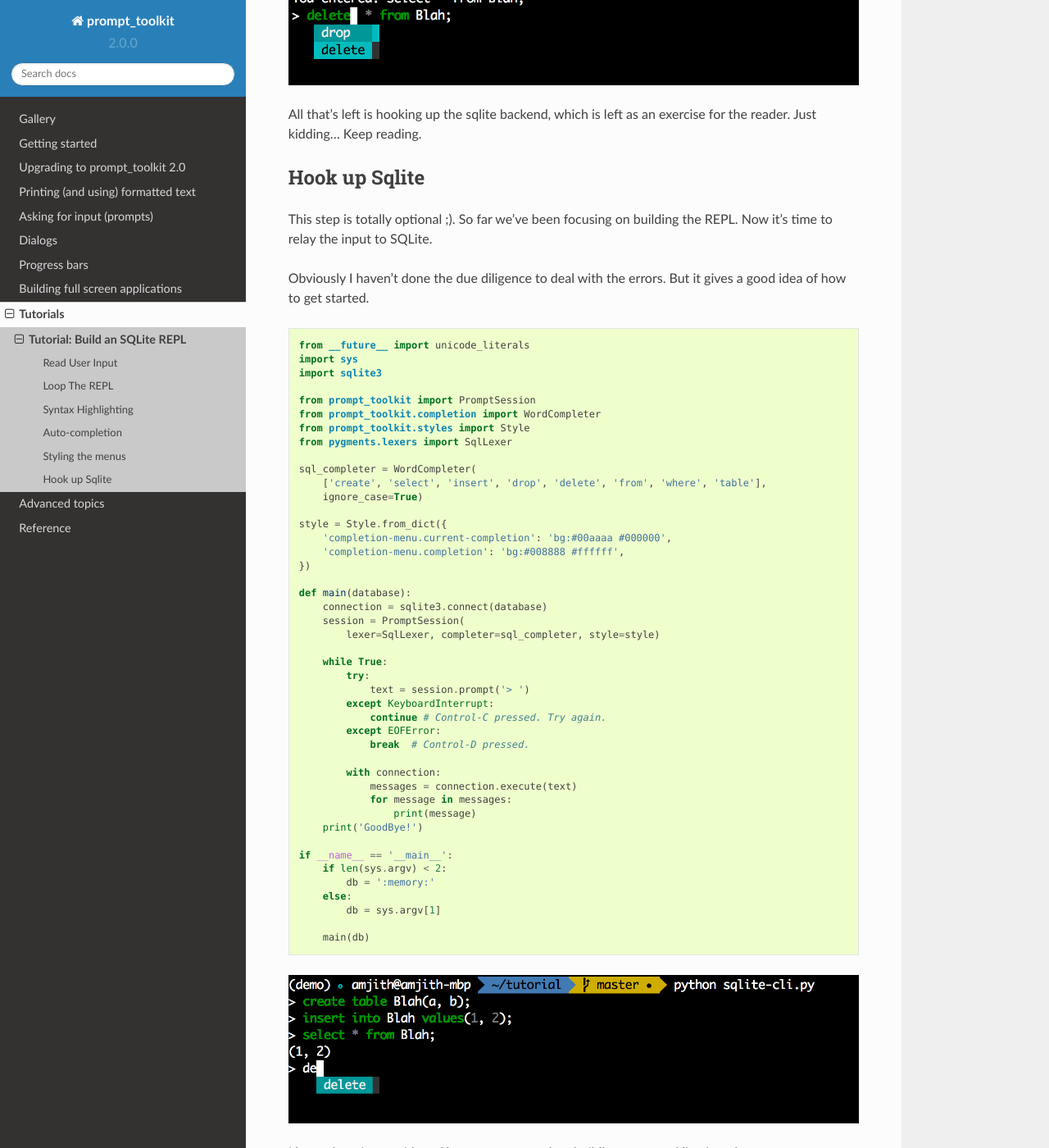
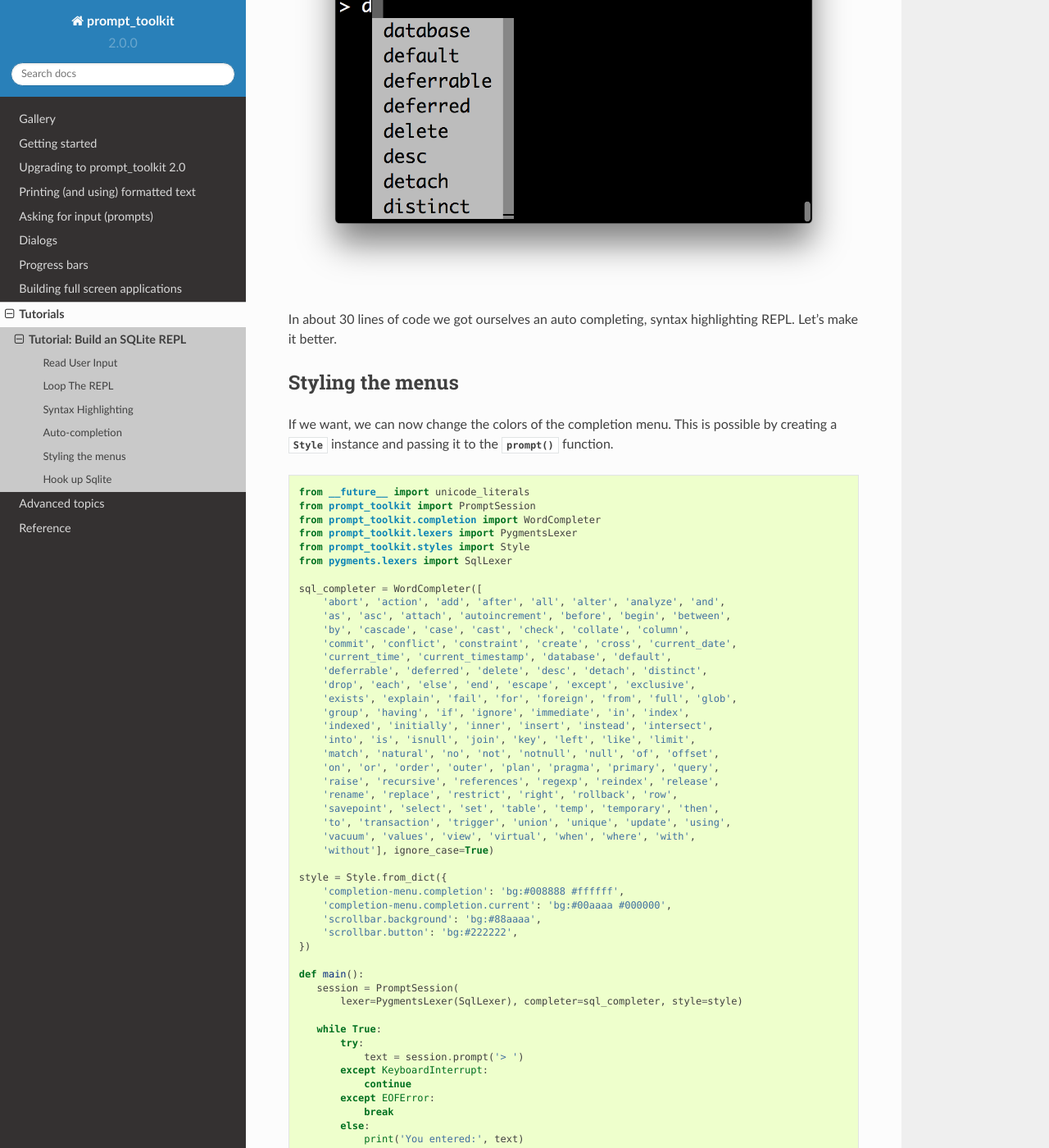
Before and after one commit to dbcli/pgcli, a Sphinx documentation site: the page built from docs/pages/tutorials/repl.rst, in a window 1280 px wide and 1400 px high, scrolled down 4431 px. Shown: the whole window at 82% size. Built offline with Sphinx 7.4.7 and the Read the Docs theme 2.0.0, drawn with Linux system fonts in a browser that asks for light colours; some of the changed text lies outside the part shown.

Commit message:
Updated SQLite tutorial with new images and small improvements.

```diff
--- a/docs/pages/tutorials/repl.rst
+++ b/docs/pages/tutorials/repl.rst
@@ -138,9 +139,26 @@ Like the lexer, this ``sql_completer`` instance can be passed to either the
     from prompt_toolkit.lexers import PygmentsLexer
     from pygments.lexers import SqlLexer
 
-    sql_completer = WordCompleter(
-        ['create', 'select', 'insert', 'drop', 'delete', 'from', 'where', 'table'],
-        ignore_case=True)
+    sql_completer = WordCompleter([
+        'abort', 'action', 'add', 'after', 'all', 'alter', 'analyze', 'and',
+        'as', 'asc', 'attach', 'autoincrement', 'before', 'begin', 'between',
+        'by', 'cascade', 'case', 'cast', 'check', 'collate', 'column',
+        'commit', 'conflict', 'constraint', 'create', 'cross', 'current_date',
+        'current_time', 'current_timestamp', 'database', 'default',
+        'deferrable', 'deferred', 'delete', 'desc', 'detach', 'distinct',
+        'drop', 'each', 'else', 'end', 'escape', 'except', 'exclusive',
+        'exists', 'explain', 'fail', 'for', 'foreign', 'from', 'full', 'glob',
+        'group', 'having', 'if', 'ignore', 'immediate', 'in', 'index',
+        'indexed', 'initially', 'inner', 'insert', 'instead', 'intersect',
+        'into', 'is', 'isnull', 'join', 'key', 'left', 'like', 'limit',
+        'match', 'natural', 'no', 'not', 'notnull', 'null', 'of', 'offset',
+        'on', 'or', 'order', 'outer', 'plan', 'pragma', 'primary', 'query',
+        'raise', 'recursive', 'references', 'regexp', 'reindex', 'release',
+        'rename', 'replace', 'restrict', 'right', 'rollback', 'row',
+        'savepoint', 'select', 'set', 'table', 'temp', 'temporary', 'then',
+        'to', 'transaction', 'trigger', 'union', 'unique', 'update', 'using',
+        'vacuum', 'values', 'view', 'virtual', 'when', 'where', 'with',
+        'without'], ignore_case=True)
 
     def main():
         session = PromptSession(
@@ -160,7 +178,7 @@ Like the lexer, this ``sql_completer`` instance can be passed to either the
     if __name__ == '__main__':
         main()
 
-.. image:: ../../images/repl/4.png
+.. image:: ../../images/repl/sqlite-4.png
 
 In about 30 lines of code we got ourselves an auto completing, syntax
 highlighting REPL. Let's make it better.
@@ -183,14 +201,32 @@ function.
     from prompt_toolkit.styles import Style
     from pygments.lexers import SqlLexer
 
-    sql_completer = WordCompleter(
-        ['create', 'select', 'insert', 'drop', 'delete', 'from', 'where', 'table'],
-        ignore_case=True)
-
+    sql_completer = WordCompleter([
+        'abort', 'action', 'add', 'after', 'all', 'alter', 'analyze', 'and',
+        'as', 'asc', 'attach', 'autoincrement', 'before', 'begin', 'between',
+        'by', 'cascade', 'case', 'cast', 'check', 'collate', 'column',
+        'commit', 'conflict', 'constraint', 'create', 'cross', 'current_date',
+        'current_time', 'current_timestamp', 'database', 'default',
+        'deferrable', 'deferred', 'delete', 'desc', 'detach', 'distinct',
+        'drop', 'each', 'else', 'end', 'escape', 'except', 'exclusive',
+        'exists', 'explain', 'fail', 'for', 'foreign', 'from', 'full', 'glob',
+        'group', 'having', 'if', 'ignore', 'immediate', 'in', 'index',
+        'indexed', 'initially', 'inner', 'insert', 'instead', 'intersect',
+        'into', 'is', 'isnull', 'join', 'key', 'left', 'like', 'limit',
+        'match', 'natural', 'no', 'not', 'notnull', 'null', 'of', 'offset',
+        'on', 'or', 'order', 'outer', 'plan', 'pragma', 'primary', 'query',
+        'raise', 'recursive', 'references', 'regexp', 'reindex', 'release',
+        'rename', 'replace', 'restrict', 'right', 'rollback', 'row',
+        'savepoint', 'select', 'set', 'table', 'temp', 'temporary', 'then',
+        'to', 'transaction', 'trigger', 'union', 'unique', 'update', 'using',
+        'vacuum', 'values', 'view', 'virtual', 'when', 'where', 'with',
+        'without'], ignore_case=True)
 
     style = Style.from_dict({
-        'completion-menu.current-completion': 'bg:#00aaaa #000000',
         'completion-menu.completion': 'bg:#008888 #ffffff',
+        'completion-menu.completion.current': 'bg:#00aaaa #000000',
+        'scrollbar.background': 'bg:#88aaaa',
+        'scrollbar.button': 'bg:#222222',
     })
 
     def main():
@@ -211,7 +247,7 @@ function.
     if __name__ == '__main__':
         main()
 
-.. image:: ../../images/repl/5.png
+.. image:: ../../images/repl/sqlite-5.png
 
 All that's left is hooking up the sqlite backend, which is left as an exercise
 for the reader. Just kidding... Keep reading.
@@ -220,49 +256,75 @@ for the reader. Just kidding... Keep reading.
 Hook up Sqlite
 --------------
 
-This step is totally optional ;). So far we've been focusing on building the
-REPL. Now it's time to relay the input to SQLite.
+This step is the final step to make the SQLite REPL actually work. It's time
+to relay the input to SQLite.
 
 Obviously I haven't done the due diligence to deal with the errors. But it
 gives a good idea of how to get started.
 
 .. code:: python
 
+    #!/usr/bin/env python
     from __future__ import unicode_literals
     import sys
     import sqlite3
 
     from prompt_toolkit import PromptSession
     from prompt_toolkit.completion import WordCompleter
+    from prompt_toolkit.lexers import PygmentsLexer
     from prompt_toolkit.styles import Style
     from pygments.lexers import SqlLexer
 
-    sql_completer = WordCompleter(
-        ['create', 'select', 'insert', 'drop', 'delete', 'from', 'where', 'table'],
-        ignore_case=True)
+    sql_completer = WordCompleter([
+        'abort', 'action', 'add', 'after', 'all', 'alter', 'analyze', 'and',
+        'as', 'asc', 'attach', 'autoincrement', 'before', 'begin', 'between',
+        'by', 'cascade', 'case', 'cast', 'check', 'collate', 'column',
+        'commit', 'conflict', 'constraint', 'create', 'cross', 'current_date',
+        'current_time', 'current_timestamp', 'database', 'default',
+        'deferrable', 'deferred', 'delete', 'desc', 'detach', 'distinct',
+        'drop', 'each', 'else', 'end', 'escape', 'except', 'exclusive',
+        'exists', 'explain', 'fail', 'for', 'foreign', 'from', 'full', 'glob',
+        'group', 'having', 'if', 'ignore', 'immediate', 'in', 'index',
+        'indexed', 'initially', 'inner', 'insert', 'instead', 'intersect',
+        'into', 'is', 'isnull', 'join', 'key', 'left', 'like', 'limit',
+        'match', 'natural', 'no', 'not', 'notnull', 'null', 'of', 'offset',
+        'on', 'or', 'order', 'outer', 'plan', 'pragma', 'primary', 'query',
+        'raise', 'recursive', 'references', 'regexp', 'reindex', 'release',
+        'rename', 'replace', 'restrict', 'right', 'rollback', 'row',
+        'savepoint', 'select', 'set', 'table', 'temp', 'temporary', 'then',
+        'to', 'transaction', 'trigger', 'union', 'unique', 'update', 'using',
+        'vacuum', 'values', 'view', 'virtual', 'when', 'where', 'with',
+        'without'], ignore_case=True)
 
     style = Style.from_dict({
-        'completion-menu.current-completion': 'bg:#00aaaa #000000',
         'completion-menu.completion': 'bg:#008888 #ffffff',
+        'completion-menu.completion.current': 'bg:#00aaaa #000000',
+        'scrollbar.background': 'bg:#88aaaa',
+        'scrollbar.button': 'bg:#222222',
     })
 
     def main(database):
         connection = sqlite3.connect(database)
         session = PromptSession(
-            lexer=SqlLexer, completer=sql_completer, style=style)
+            lexer=PygmentsLexer(SqlLexer), completer=sql_completer, style=style)
 
         while True:
             try:
                 text = session.prompt('> ')
             except KeyboardInterrupt:
-                continue # Control-C pressed. Try again.
+                continue  # Control-C pressed. Try again.
             except EOFError:
                 break  # Control-D pressed.
 
             with connection:
-                messages = connection.execute(text)
-                for message in messages:
-                    print(message)
+                try:
+                    messages = connection.execute(text)
+                except Exception as e:
+                    print(repr(e))
+                else:
+                    for message in messages:
+                        print(message)
+
         print('GoodBye!')
 
     if __name__ == '__main__':
@@ -273,7 +335,7 @@ gives a good idea of how to get started.
 
         main(db)
 
-.. image:: ../../images/repl/6.png
+.. image:: ../../images/repl/sqlite-6.png
 
 I hope that gives an idea of how to get started on building command line
 interfaces.
```
Also changed, not shown: other parts of docs/pages/tutorials/repl.rst (+6 -5 lines), docs/images/repl/1.png (deleted), docs/images/repl/2.png (deleted), docs/images/repl/3.png (deleted), docs/images/repl/4.png (deleted), docs/images/repl/5.png (deleted), docs/images/repl/6.png (deleted), docs/images/repl/sqlite-1.png (added), docs/images/repl/sqlite-2.png (added), docs/images/repl/sqlite-3.png (added), docs/images/repl/sqlite-4.png (added), docs/images/repl/sqlite-5.png (added), docs/images/repl/sqlite-6.png (added), 2 other files.
